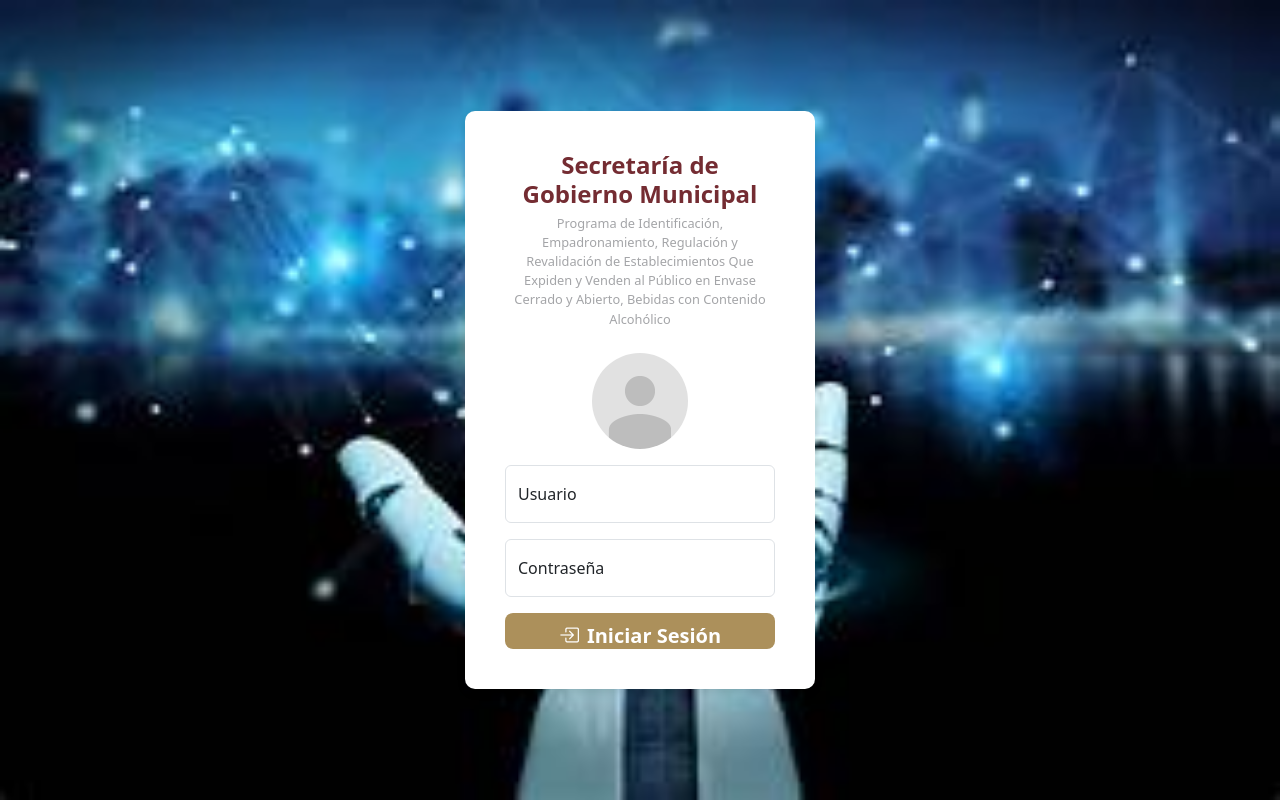
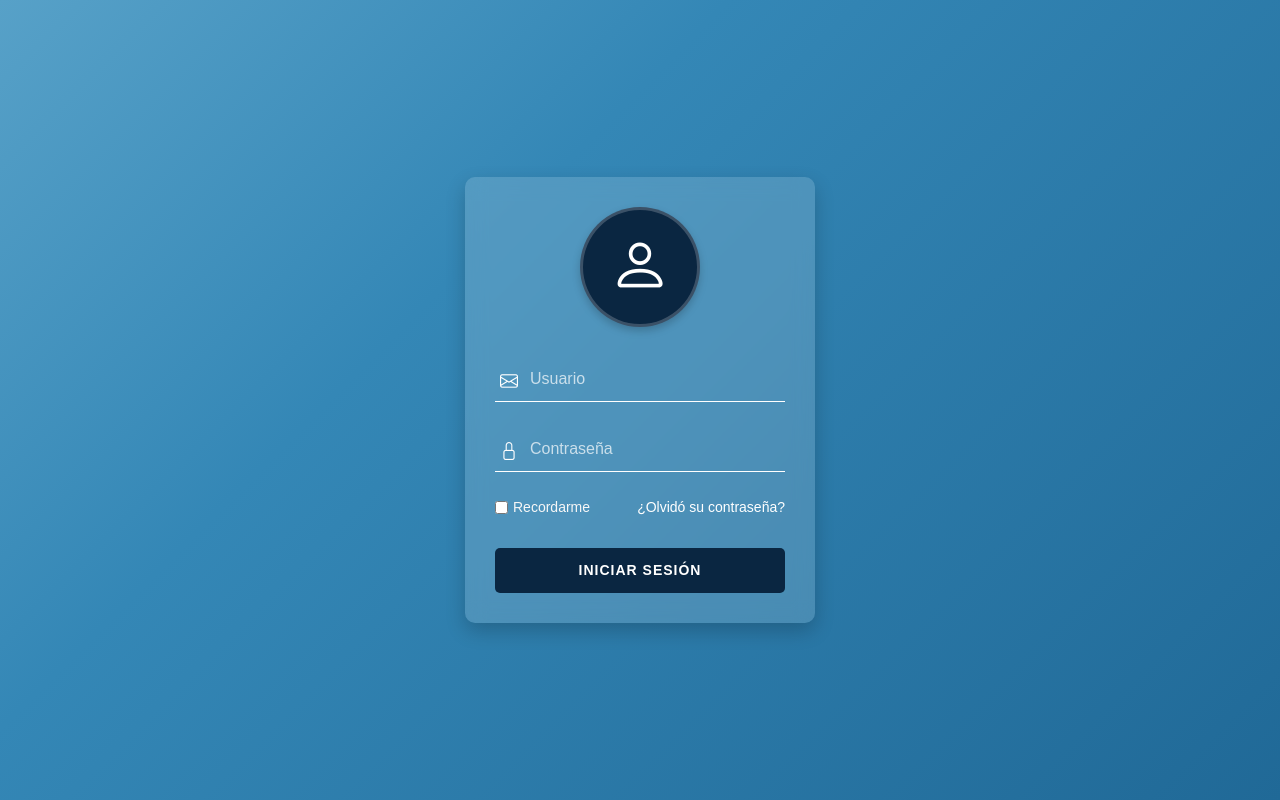
Before and after one commit to Abdielcoder/bebal, a PHP site: page /login.php in a window 1280 px wide. Run offline with PHP 8.4, Linux system fonts and the light colour scheme.

Commit message:
Rediseño del login siguiendo referencia visual con estilo moderno y efecto glass morphism

```diff
--- a/login.php
+++ b/login.php
@@ -46,57 +46,162 @@ if ($login->isUserLoggedIn() == true) {
 <style>
 :root {
   --color-primary: #742c32;
+  --color-primary-dark: #5e2328;
+  --color-primary-light: #8a363c;
   --color-secondary: #AC905B;
+  --color-secondary-dark: #8c7342;
+  --color-secondary-light: #c4ab7a;
   --color-tertiary: #A4A5A8;
+  --color-tertiary-dark: #87888c;
+  --color-tertiary-light: #c2c3c5;
+  --color-white: #f7f7f7;
+  --color-text-dark: #333333;
 }
+
+/* Estilo basado en la imagen de referencia */
 body {
-  background-color: #f5f5f5;
+  background: linear-gradient(135deg, #57a1c8 0%, #3487b6 35%, #206997 100%);
+  height: 100vh;
+  display: flex;
+  align-items: center;
+  justify-content: center;
+  font-family: Arial, sans-serif;
 }
-.card-container {
+
+.login-container {
+  background-color: rgba(255, 255, 255, 0.15);
+  border-radius: 10px;
   max-width: 350px;
-  padding: 40px;
-  background-color: #fff;
-  border-radius: 10px;
-  box-shadow: 0 4px 8px rgba(0, 0, 0, 0.1);
+  width: 100%;
+  padding: 30px;
+  box-shadow: 0 8px 20px rgba(0, 0, 0, 0.2);
+  backdrop-filter: blur(10px);
+  color: var(--color-white);
 }
-.profile-img-card {
-  width: 96px;
-  height: 96px;
-  margin: 0 auto 10px;
-  display: block;
+
+.avatar-container {
+  width: 120px;
+  height: 120px;
+  background-color: #0a2641;
   border-radius: 50%;
+  margin: 0 auto 30px;
+  display: flex;
+  align-items: center;
+  justify-content: center;
+  box-shadow: 0 4px 8px rgba(0, 0, 0, 0.2);
 }
-.btn-login {
-  background-color: var(--color-secondary);
+
+.avatar-icon {
   color: white;
+  font-size: 60px;
+}
+
+.form-group {
+  position: relative;
+  margin-bottom: 25px;
+}
+
+.form-control {
+  background-color: transparent !important;
   border: none;
-  transition: all 0.3s ease;
+  border-bottom: 1px solid white;
+  border-radius: 0;
+  padding-left: 35px;
+  color: white;
+  height: 45px;
 }
-.btn-login:hover {
-  background-color: #8c7342;
+
+.form-control::placeholder {
+  color: rgba(255, 255, 255, 0.7);
+}
+
+.form-control:focus {
+  box-shadow: none;
+  border-color: var(--color-secondary);
+}
+
+.form-icon {
+  position: absolute;
+  top: 12px;
+  left: 5px;
   color: white;
+  font-size: 18px;
 }
-.brand-title {
-  color: var(--color-primary);
+
+.login-btn {
+  background-color: #0a2641;
+  color: white;
+  text-transform: uppercase;
+  letter-spacing: 1px;
+  font-size: 14px;
+  border: none;
+  padding: 12px;
+  border-radius: 5px;
+  width: 100%;
   font-weight: 600;
-  margin-bottom: 5px;
+  margin-top: 10px;
+  transition: all 0.3s;
 }
-.brand-subtitle {
-  color: var(--color-tertiary);
-  font-size: 0.8rem;
-  margin-bottom: 15px;
+
+.login-btn:hover {
+  background-color: #15335a;
+  transform: translateY(-2px);
+  box-shadow: 0 4px 8px rgba(0, 0, 0, 0.3);
 }
+
+.remember-group {
+  display: flex;
+  justify-content: space-between;
+  margin-bottom: 20px;
+  font-size: 14px;
+}
+
+.remember-check {
+  display: flex;
+  align-items: center;
+}
+
+.remember-check input {
+  margin-right: 5px;
+}
+
+.forgot-link {
+  color: white;
+  text-decoration: none;
+}
+
+.forgot-link:hover {
+  color: var(--color-secondary);
+}
+
+/* Adaptar los colores al sistema */
+.avatar-container {
+  background-color: #0a2641;
+  border: 3px solid rgba(255, 255, 255, 0.2);
+}
+
+.login-btn {
+  background-color: #0a2641;
+  color: white;
+  text-transform: uppercase;
+  letter-spacing: 1px;
+  font-size: 14px;
+}
+
+.login-btn:hover {
+  background-color: #15335a;
+  transform: translateY(-2px);
+  box-shadow: 0 4px 8px rgba(0, 0, 0, 0.3);
+}
+
 </style>
 </head>
 <body>
- <div class="container d-flex justify-content-center align-items-center min-vh-100">
-	<div class="card-container">
-        <div class="text-center mb-4">
-          <h4 class="brand-title">Secretaría de Gobierno Municipal</h4>
-          <p class="brand-subtitle">Programa de Identificación, Empadronamiento, Regulación y Revalidación de Establecimientos Que Expiden y Venden al Público en Envase Cerrado y Abierto, Bebidas con Contenido Alcohólico</p>
+  <div class="login-container">
+    <div class="avatar-container">
+      <i class="bi bi-person avatar-icon"></i>
     </div>
-        <img id="profile-img" class="profile-img-card" src="img/avatar_2x.png" />
-        <form method="post" accept-charset="utf-8" action="login.php" name="loginform" autocomplete="off" role="form" class="mt-3">
+
     <?php
     // show potential errors / feedback (from login object)
     if (isset($login)) {
@@ -128,21 +233,28 @@ body {
         }
     }
     ?>
-            <div class="form-floating mb-3">
-                <input class="form-control" id="floatingInput" placeholder="Usuario" name="user_name" type="text" value="" required>
-                <label for="floatingInput">Usuario</label>
+
+    <form method="post" accept-charset="utf-8" action="login.php" name="loginform" autocomplete="off" role="form">
+      <div class="form-group">
+        <i class="bi bi-envelope form-icon"></i>
+        <input type="text" class="form-control" name="user_name" placeholder="Usuario" required>
       </div>
-            <div class="form-floating mb-3">
-                <input class="form-control" id="floatingPassword" placeholder="Contraseña" name="user_password" type="password" value="" autocomplete="off" required>
-                <label for="floatingPassword">Contraseña</label>
+
+      <div class="form-group">
+        <i class="bi bi-lock form-icon"></i>
+        <input type="password" class="form-control" name="user_password" placeholder="Contraseña" autocomplete="off" required>
       </div>
-            <div class="d-grid">
-                <button type="submit" class="btn btn-lg btn-login" name="login" id="submit">
-                    <i class="bi bi-box-arrow-in-right me-2"></i>Iniciar Sesión
-                </button>
+
+      <div class="remember-group">
+        <div class="remember-check">
+          <input type="checkbox" id="remember">
+          <label for="remember">Recordarme</label>
         </div>
+        <a href="#" class="forgot-link">¿Olvidó su contraseña?</a>
+      </div>
+
+      <button type="submit" class="login-btn" name="login">INICIAR SESIÓN</button>
     </form>
-    </div>
   </div>
 </body>
 </html>
```
Lines whose indentation alone changed are shown as unchanged.
